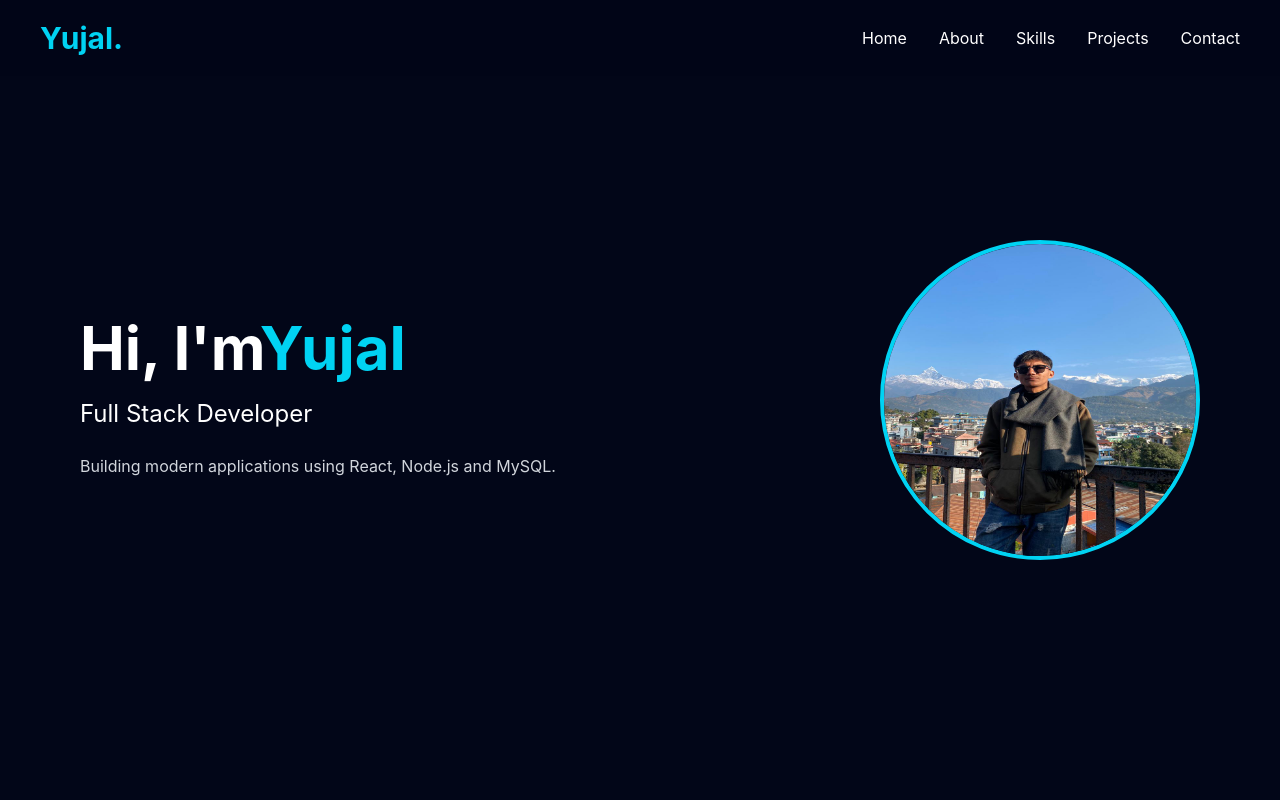
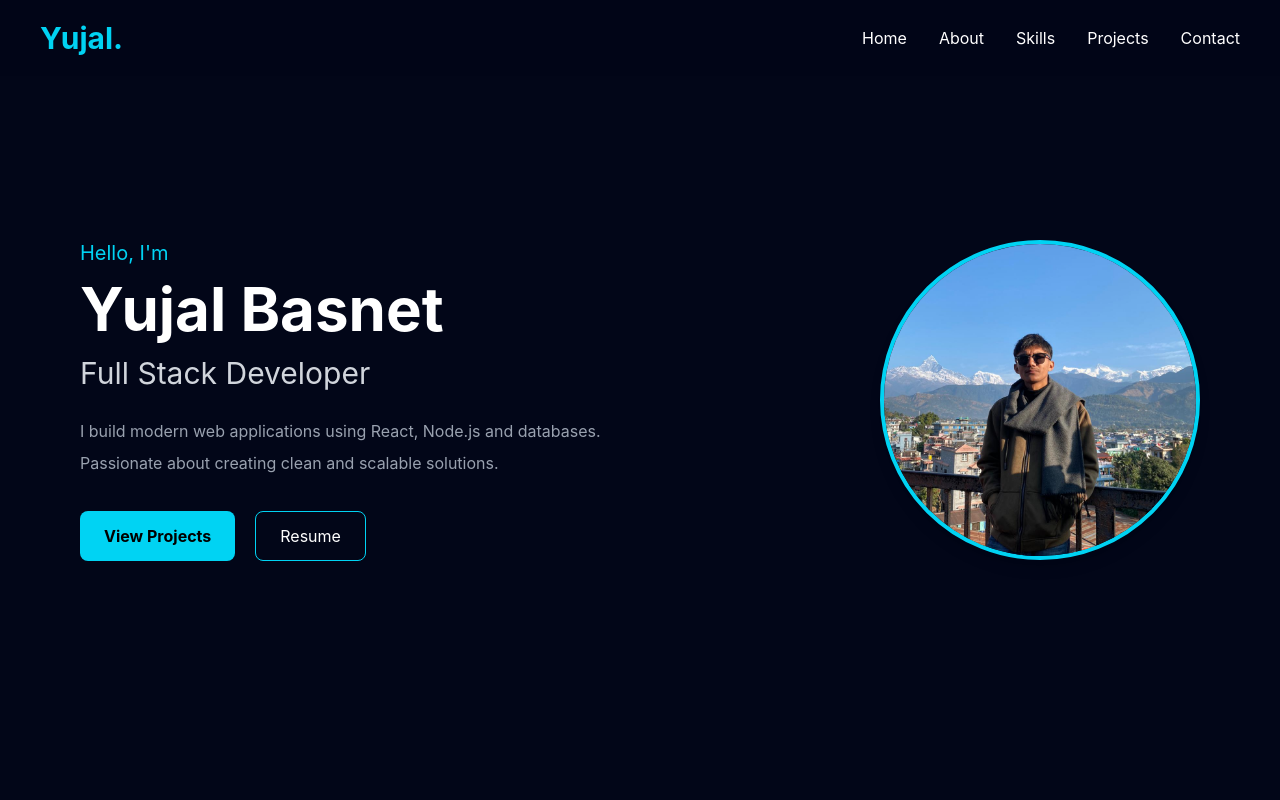
Before and after one commit to YujalBasnet/My-Portfolio, a React (Vite) app in the folder frontend/: page / in a window 1280 px wide. Shown: the top 800 px of the page. Built offline with nearby package versions, Linux system fonts and the light colour scheme.

Commit message:
Making the UI Looks More Better

```diff
--- a/frontend/src/components/Hero.jsx
+++ b/frontend/src/components/Hero.jsx
@@ -7,21 +7,27 @@ function Hero(){
 return(
 
 <section
+
 id="home"
+
 className="
 min-h-screen
 flex
 items-center
 justify-between
-px-20
+px-10
+md:px-20
 bg-slate-950
 text-white
-">
+"
+
+
+>
 
 
 <motion.div
 
-initial={{opacity:0,x:-50}}
+initial={{opacity:0,x:-80}}
 
 animate={{opacity:1,x:0}}
 
@@ -33,26 +39,33 @@ className="max-w-xl"
 >
 
 
+<p className="
+text-cyan-400
+text-xl
+mb-3
+">
+
+Hello, I'm
+
+</p>
+
+
 <h1 className="
 text-6xl
 font-bold
 ">
 
-
-Hi, I'm
-
-<span className="text-cyan-400">
-
- Yujal
-
-</span>
-
+Yujal Basnet
 
 </h1>
 
 
 
-<h2 className="text-2xl mt-5">
+<h2 className="
+text-3xl
+mt-4
+text-gray-300
+">
 
 Full Stack Developer
 
@@ -61,22 +74,72 @@ Full Stack Developer
 
 
 <p className="
-mt-5
-text-gray-300
+mt-6
+text-gray-400
 leading-8
 ">
 
-Building modern applications using
-React, Node.js and MySQL.
+I build modern web applications using React,
+Node.js and databases. Passionate about
+creating clean and scalable solutions.
 
 </p>
+
+
+
+<div className="mt-8 flex gap-5">
+
+
+<button
+
+className="
+bg-cyan-400
+text-black
+px-6
+py-3
+rounded-lg
+font-bold
+hover:scale-105
+transition
+"
+
+>
+
+View Projects
+
+</button>
+
+
+
+<button
+
+className="
+border
+border-cyan-400
+px-6
+py-3
+rounded-lg
+hover:bg-cyan-400
+hover:text-black
+transition
+"
+
+>
+
+Resume
+
+</button>
+
+
+
+</div>
 
 
 </motion.div>
 
 
 
-<motion.img
+<motion.div
 
 initial={{opacity:0,scale:0.5}}
 
@@ -84,17 +147,28 @@ animate={{opacity:1,scale:1}}
 
 transition={{duration:1}}
 
+>
+
+
+<img
+
 src="/profile.jpg"
 
 className="
 w-80
 h-80
 rounded-full
+object-cover
 border-4
 border-cyan-400
+shadow-lg
 "
 
 />
+
+
+</motion.div>
+
 
 
 </section>
```
